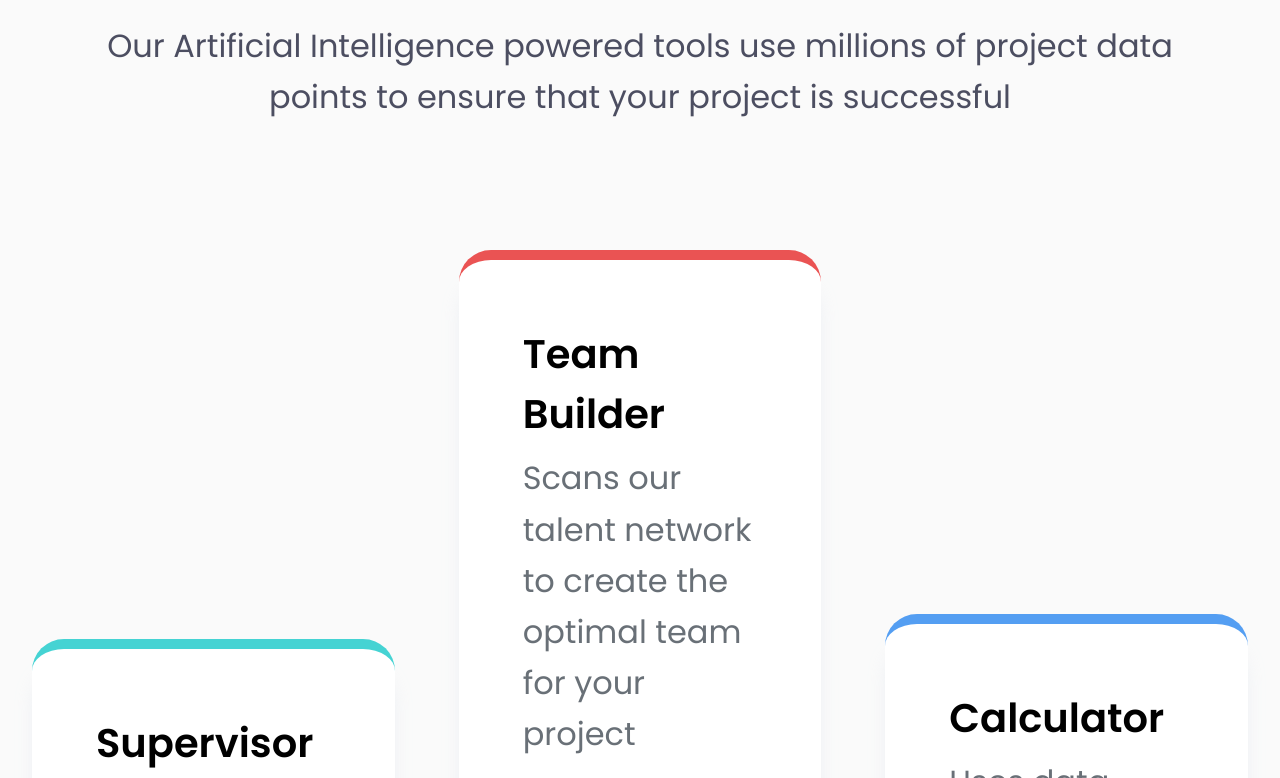
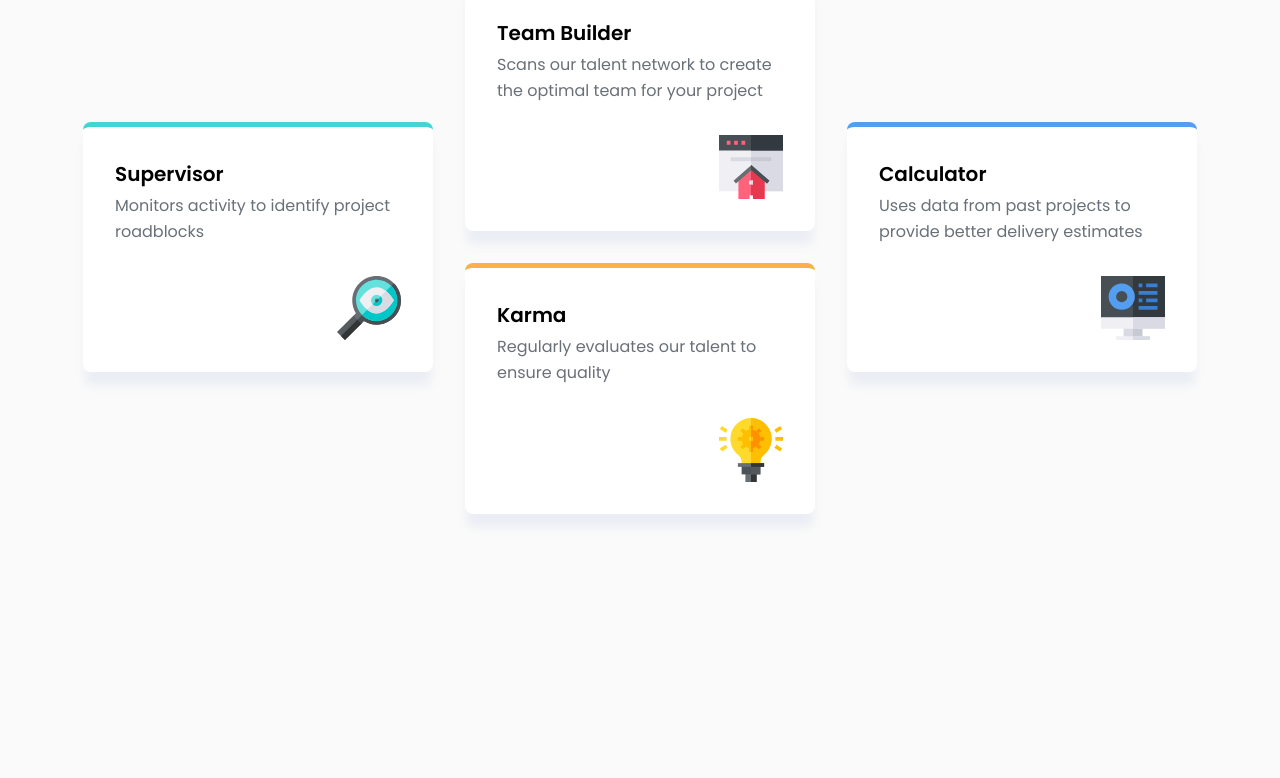
Before and after one commit to Natty36/four-card-feature-section, a plain HTML site: page index.html in a window 1280 px wide. Shown: the part 292-1070 px from the top of the page. After the commit the page ends 838 px from the top, so only its background shows below. Drawn offline with Linux system fonts and the light colour scheme; files whose address does not match are found by name.

Commit message:
remove zoom

```diff
--- a/styles.css
+++ b/styles.css
@@ -22,7 +22,6 @@ body {
   background-color: hsl(0, 0%, 98%);
   font-family: "Poppins";
   font-size: 14px;
-  zoom: 2;
   padding: 2rem 0;
 }
 
@@ -67,7 +66,7 @@ body {
 .card {
   background-color: var(--White);
   padding: 2rem;
-  border-radius: 1rem;
+  border-radius: 0.5rem;
   box-shadow: 0px 15px 10px -2px rgba(210, 220, 235, 0.4);
   width: 100%;
   max-width: 350px;
```
